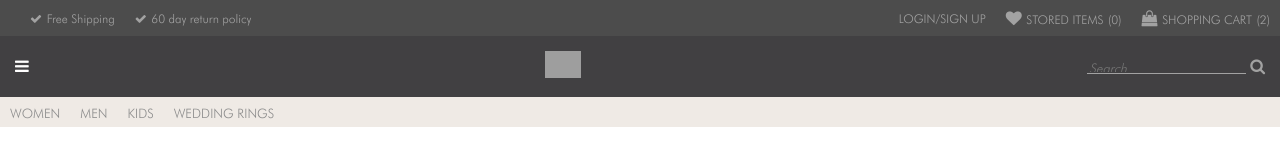
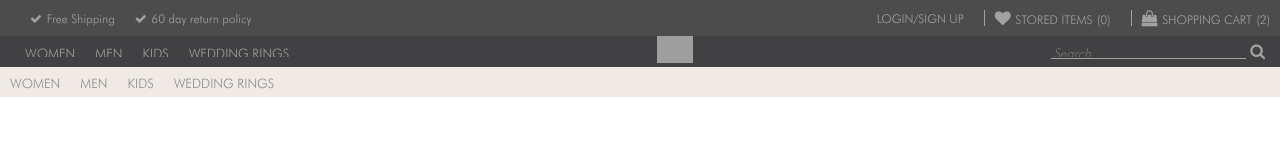
Before and after one commit to SaNguyen2000/html, a plain HTML site: page index.html in a window 1280 px wide. Drawn offline with Linux system fonts and the light colour scheme; grey boxes are pictures that could not be loaded; files whose address does not match are found by name.

Commit message:
update header v3

```diff
--- a/index.html
+++ b/index.html
@@ -53,11 +53,21 @@
         </div>
 
         <div class="header-logo">
-            <div class="menu-mobile">
-                <i class="fa fa-bars" aria-hidden="true"></i>
-            </div>
-            <div class="search-mobile">
-                <i class="fa fa-search" aria-hidden="true"></i>
+            <div class="left-logo">
+                <div class="menu-mobile">
+                    <i class="fa fa-bars" aria-hidden="true"></i>
+                </div>
+                <div class="search-mobile">
+                    <i class="fa fa-search" aria-hidden="true"></i>
+                </div>
+                <div class="menu-desktop">
+                    <div class="nav-menu-desktop">
+                        <a href="#">women</a>
+                        <a href="#">men</a>
+                        <a href="#">kids</a>
+                        <a href="#">wedding rings</a>
+                    </div>
+                </div>
             </div>
 
             <div class="img-logo">
@@ -70,11 +80,17 @@
                     <i class="fa fa-shopping-bag" aria-hidden="true"></i>
                 </div>
 
-                <div class="search-tablet-desktop">
-                    <input class="search-tablet" type="text" placeholder="Search">
+                <div class="search-tablet">
+                    <input type="text" size="25px" placeholder="Search">
                     <i class="fa fa-search" aria-hidden="true"></i>
                 </div>
+                <!-- <div class="search-desktop">
+                    <input type="text" size="25px" placeholder="Search">
+                    <i class="fa fa-search" aria-hidden="true"></i>
+                </div> -->
             </div>
+
+        </div>
         </div>
 
         <div class="main-menu">
--- a/less/layout/header.less
+++ b/less/layout/header.less
@@ -49,7 +49,6 @@ header{
                 text-transform: uppercase;
                 div{
                     margin-left: 20px;
-                    // font-family: font-menu;
                     float: left;
                     a{
                         color: #A2A2A2;
@@ -64,6 +63,10 @@ header{
                     }
 
                 }
+                .heart, .bag{
+                    padding-left: 10px;
+                    border-left:solid 1px ;
+                }
 
             }
 
@@ -73,19 +76,24 @@ header{
     .header-logo{
         background-color: #414042;
         color: white;
-        padding: 15px 15px;
-        overflow: hidden;
-        // @media (max-width: 425px){
+        padding: 0px 15px;
         display: flex;
         align-items: center;
-
-            .menu-mobile,.search-mmobile{
-                // float: left;
+        justify-items: center;
+            .left-logo{
+                display: flex;
+                .menu-mobile,.search-mobile{
                     i{
                         font-size: 16px;
                         margin-right: 10px;
                     }
 
+                }
+                .menu-mobile{
+                    @media(max-width: 900px){
+                        display: inline;
+                    }
+                    display: none;
                 }
                 .search-mobile{
                     display: none;
@@ -93,7 +101,35 @@ header{
                         display: inline;
                     }
                 }
+                .menu-desktop{
+
+                    .nav-menu-desktop{
+                        display: inline;
+                        @media (max-width:900px){
+                            display: none;
+                        }
+
+                        overflow: hidden;
+                        display: flex;
+                        align-items: center;
+                        justify-content: center;
+                        padding: -15px 0px;
+                        a{
+                            float: left;
+                            color: #a2a2a2;
+                            text-align: center;
+                            padding: 0px 10px;
+                            text-decoration: none;
+                            font-size: 13px;
+                            text-transform: uppercase;
+                            font-family: font-menu;
+                        }
+                    }
+                }
+            }
+
             .img-logo{
+                margin: 0 auto;
                 img{
                     height: 27px;
                 }
@@ -111,7 +147,8 @@ header{
                         margin-left: 10px;
                     }
                 }
-                .search-tablet-desktop{
+                .search-tablet{
+
                     i{
                         @media (max-width:768px) {
                             display: inline;
@@ -121,8 +158,7 @@ header{
                         }
                         color: #A2A2A2;
                     }
-                    .search-tablet{
-
+                    input{
                         text-align: right;
                         background-color: #414042;
                         font-style: italic;
@@ -138,15 +174,11 @@ header{
                             text-align: left;
                         }
                     }
+                }
+                .search-desktop{
 
                 }
-
-
             }
-            div:nth-child(3){
-                margin: 0 auto;
-            }
-        // }
 
 
     }
```
Also changed, not shown: css/style.css. Lines whose indentation alone changed are shown as unchanged.
